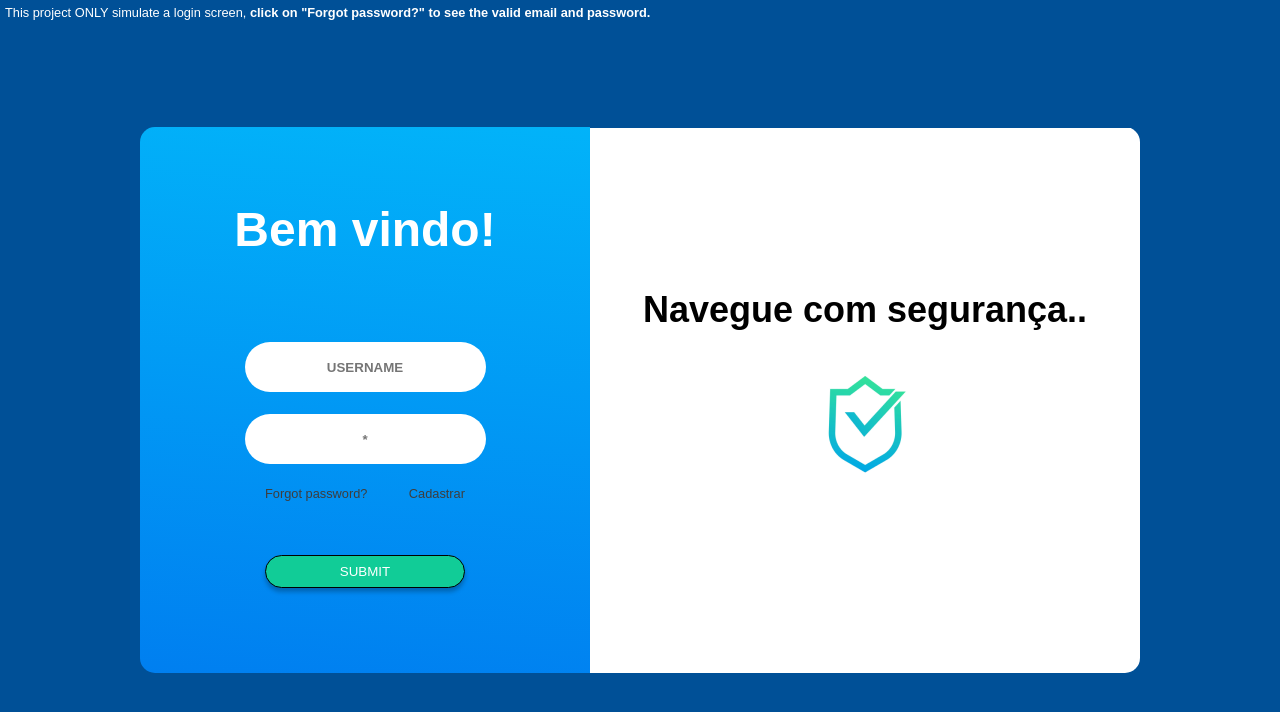
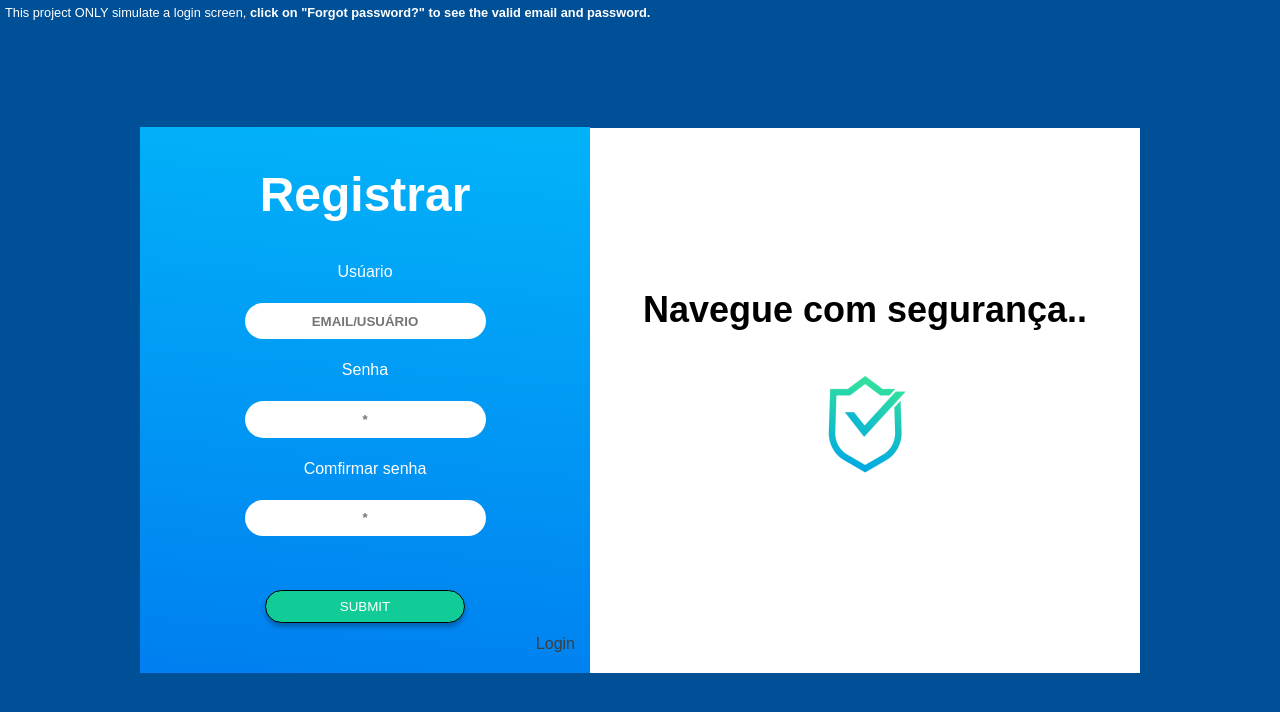
Before and after one commit to Marcos-Segantine/Login-screen, a React (Vite) app: page / in a window 1280 px wide. Shown: the top 712 px of the page. Built offline with nearby package versions, Linux system fonts and the light colour scheme.

Commit message:
Finishing screens

```diff
--- a/src/App.tsx
+++ b/src/App.tsx
@@ -8,7 +8,7 @@ import { Login } from "./Login";
 import { Register } from "./Register";
 
 function App() {
-  const [loginScreen, setLoginScreen] = useState(false);
+  const [loginScreen, setLoginScreen] = useState(true);
   const [forgotPassword, setForgotPassword] = useState(false);
 
   return (
--- a/src/ForgotPassword.tsx
+++ b/src/ForgotPassword.tsx
@@ -1,5 +1,8 @@
 import React, { SetStateAction } from "react";
+
 import "./assets/css/ForgotPassword.css";
+
+import { emailPassword } from "./loginEmailPassword";
 
 interface IState {
   forgotPassword: boolean;
@@ -18,12 +21,19 @@ export const ForgotPassword = ({
       >
         X
       </span>
-      <p>
-        <span>Email:</span> &quot;email@teste.com&quot;
-      </p>
-      <p>
-        <span>Password:</span> &quot;123456&quot;
-      </p>
+
+      {emailPassword.map((value, index) => {
+        return (
+          <div className="content_email_pasword" key={index}>
+            <p>
+              <span>Email:</span> &quot;{value.email}&quot;
+            </p>
+            <p>
+              <span>Password:</span> &quot;{value.password}&quot;
+            </p>
+          </div>
+        );
+      })}
     </div>
   );
 };
--- a/src/Login.tsx
+++ b/src/Login.tsx
@@ -24,6 +24,7 @@ export const Login = ({ forgotPassword, setForgotPassword, loginScreen, setLogin
     });
   };
 
+
   return (
     <div className="container__content__login">
       <h1>Bem vindo!</h1>
@@ -37,7 +38,7 @@ export const Login = ({ forgotPassword, setForgotPassword, loginScreen, setLogin
         </p>
         <input
           type="text"
-          placeholder="Username"
+          placeholder="Email/Usuário"
           onChange={(e) => setEmai(e.target.value)}
         />
         <input
@@ -47,9 +48,9 @@ export const Login = ({ forgotPassword, setForgotPassword, loginScreen, setLogin
         />
         <div>
           <span onClick={() => setForgotPassword(!forgotPassword)}>
-            Forgot password?
+            Esqueceu a senha?
           </span>
-          <span onClick={() => setLoginScreen(!loginScreen)}>Cadastrar</span>
+          <span onClick={() => {setLoginScreen(!loginScreen); setForgotPassword(false)}}>Cadastrar</span>
         </div>
         <input type="submit" onClick={handleSubmit} />
       </form>
--- a/src/Register.tsx
+++ b/src/Register.tsx
@@ -1,19 +1,82 @@
+import React, { useEffect, useState } from "react";
 import "./assets/css/register.css";
 
-export const Register = ({loginScreen, setLoginScreen}: any) => {
+import { emailPassword } from "./loginEmailPassword";
+
+export const Register = ({ loginScreen, setLoginScreen }: any) => {
+  const [email, setEmail] = useState("");
+  const [password, setPassword] = useState("");
+  const [comfirmPassword, setComfirmPassword] = useState("");
+  const [failRegister, setFailRegister] = useState(false);
+
+  const handleSubmit = (e: React.MouseEvent) => {
+    e.preventDefault();
+
+    if (
+      email !== undefined &&
+      email !== null &&
+      password !== undefined &&
+      password !== null &&
+      password === comfirmPassword
+    ) {
+      emailPassword.push({
+        email,
+        password,
+      });
+
+      setTimeout(() => {
+        setLoginScreen(!loginScreen);
+      }, 2000);
+    } else {
+      setFailRegister(true);
+
+      setTimeout(() => {
+        setFailRegister(false);
+      }, 1500);
+    }
+  };
+
   return (
     <div className="container__content__register">
-      <h1>Register</h1>
+      <h1>Registrar</h1>
       <form action="">
-        <label htmlFor="">Username</label>
-        <input type="text" placeholder="Username" />
-        <label>Password</label>
-        <input type="password" placeholder="*" />
-        <label>Comfirm password</label>
-        <input type="password" placeholder="*" />
-        <input className="inputSubmit" type="submit" />
+        <label htmlFor="">Usúario</label>
+        <input
+          type="text"
+          placeholder="Email/Usuário"
+          onChange={(e) => setEmail(e.target.value)}
+        />
+        <label>Senha</label>
+        <input
+          type="password"
+          placeholder="*"
+          onChange={(e) => setPassword(e.target.value)}
+        />
+        <label>Comfirmar senha</label>
+        <input
+          type="password"
+          placeholder="*"
+          onChange={(e) => setComfirmPassword(e.target.value)}
+        />
+        <input className="inputSubmit" type="submit" onClick={handleSubmit} />
       </form>
-      <span className="login_screen" onClick={() => setLoginScreen(!loginScreen)}>Login</span>
+      <span
+        className="login_screen"
+        onClick={() => setLoginScreen(!loginScreen)}
+      >
+        Login
+      </span>
+
+      {failRegister ? <MessageFail /> : ""}
     </div>
   );
 };
+
+const MessageFail = () => {
+  return (
+    <div className="message_fail_register">
+      <p>Dados invalidos!!</p>
+      <p>Tente novamente</p>
+    </div>
+  );
+};
--- a/src/assets/css/forgotPassword.css
+++ b/src/assets/css/forgotPassword.css
@@ -2,17 +2,25 @@
     position: absolute;
     top: 5%;
     right: 5%;
-    z-index: 1000;
-    background-color: #D1D1D1;
+    background-color: #87CEEB;
     border-radius: 15px;
     width: 300px;
     height: 150px;
+    padding: .5rem;
     display: flex;
     flex-direction: column;
     justify-content: center;
     align-items: center;
     gap: 20px;
     font-size: 1.1rem;
+    overflow: auto;
+    box-sizing: border-box;
+    width: 100%;
+    max-width: 300px;
+}
+
+.fogot_password--container div {
+    width: 100%;
 }
 
 .fogot_password--container p span {
@@ -21,9 +29,18 @@
 
 .close {
     position: absolute;
-    top: 5px;
-    right: 5px;
+    top: 7px;
+    right: 7px;
     color: red;
     font-weight: bold;
+    font-size: 2rem;
     cursor: pointer;
 }
+
+@media(min-width: 767px) {
+    .fogot_password--container {
+        min-height: 150px;
+        max-height: 300px;
+        width: 100%;
+    }
+}
--- a/src/assets/css/main.css
+++ b/src/assets/css/main.css
@@ -26,8 +26,6 @@ body {
     display: flex;
     flex-direction: column;
     align-items: center;
-    border-radius: 15px;
-    overflow: hidden;
 }
 
 .final_password {
--- a/src/assets/css/register.css
+++ b/src/assets/css/register.css
@@ -2,7 +2,6 @@
     background: rgb(2, 179, 249);
     background: linear-gradient(185deg, rgba(2, 179, 249, 1) 0%, rgba(0, 127, 240, 1) 100%);
     width: 90%;
-    height: 50px;
     display: flex;
     gap: 50px;
     flex-direction: column;
@@ -73,6 +72,24 @@
     right: 15px;
 }
 
+.message_fail_register {
+    background-color: #87CEEB;
+    width: 200px;
+    position: absolute;
+    top: 20%;
+    right: 10%;
+    z-index: 1000;
+    border-radius: 10px;
+    height: 100px;
+    padding: 1rem;
+    box-sizing: border-box;
+    text-align: center;
+}
+
+.message_fail_register p {
+    margin-bottom: 1rem;
+}
+
 @media(min-width: 767px) {
     .container__content__register {
         width: 45%;
```
Also changed, not shown: 1 other file (tests, documents, lock files or other folders).
